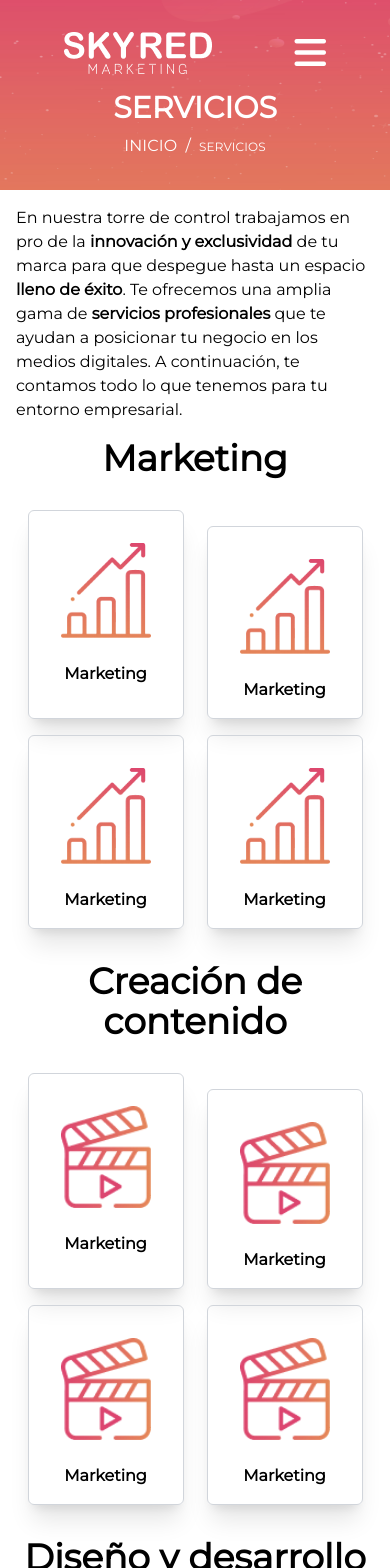
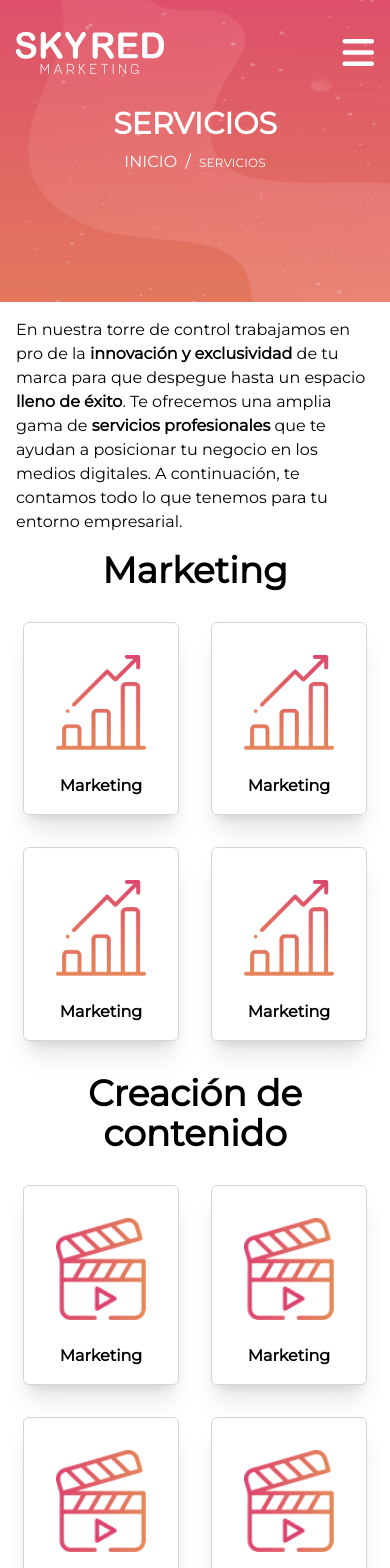
Before and after one commit to jojanes011/skyred-landing, a Next.js app: page /servicios in a window 390 px wide. Shown: the top 1568 px of the page. Built offline with nearby package versions, Linux system fonts and the light colour scheme.

Commit message:
Fix header

```diff
--- a/components/Header.tsx
+++ b/components/Header.tsx
@@ -16,8 +16,8 @@ const Header = ({ title = "", titleBreadcrumb = "" }: HeaderInterface) => {
     };
 
     return (
-        <div className='flex flex-col justify-between bg-header bg-cover text-white space-y-4 px-16 py-8'>
-            <div className='flex flex-row items-center justify-between'>
+        <div className='flex flex-col justify-between bg-header bg-cover bg-bottom text-white space-y-8 px-4 md:px-16 pt-8 py-32 md:py-8'>
+            <div className='flex sm:flex-row md:flex-col lg:flex-row items-center sm:space-x-8 md:space-x-0 lg:space-x-8 md:space-y-4 justify-between sm:pb-0 md:pb-8 lg:pb-0'>
                 <Link href='/'>
                     <img
                         className="cursor-pointer"
--- a/components/servicios/ServiceSection.tsx
+++ b/components/servicios/ServiceSection.tsx
@@ -17,7 +17,7 @@ const ServiceSection = ({
             <div>
                 <h2 className={`text-4xl font-bold text-[${fontColor}]`}>{title}</h2>
             </div>
-            <div className='flex flex-wrap flex-row justify-around sm:space-x-8 space-y-4 sm:space-y-0'>
+            <div className='grid grid-cols-2 md:grid-flow-col gap-8'>
                 {services.map(({image, name}, key) => (
                     <div className="border border-gray-300 rounded-md shadow-xl flex flex-col space-y-2 items-center text-center p-4" key={key}>
                         <div className="p-4">
```
